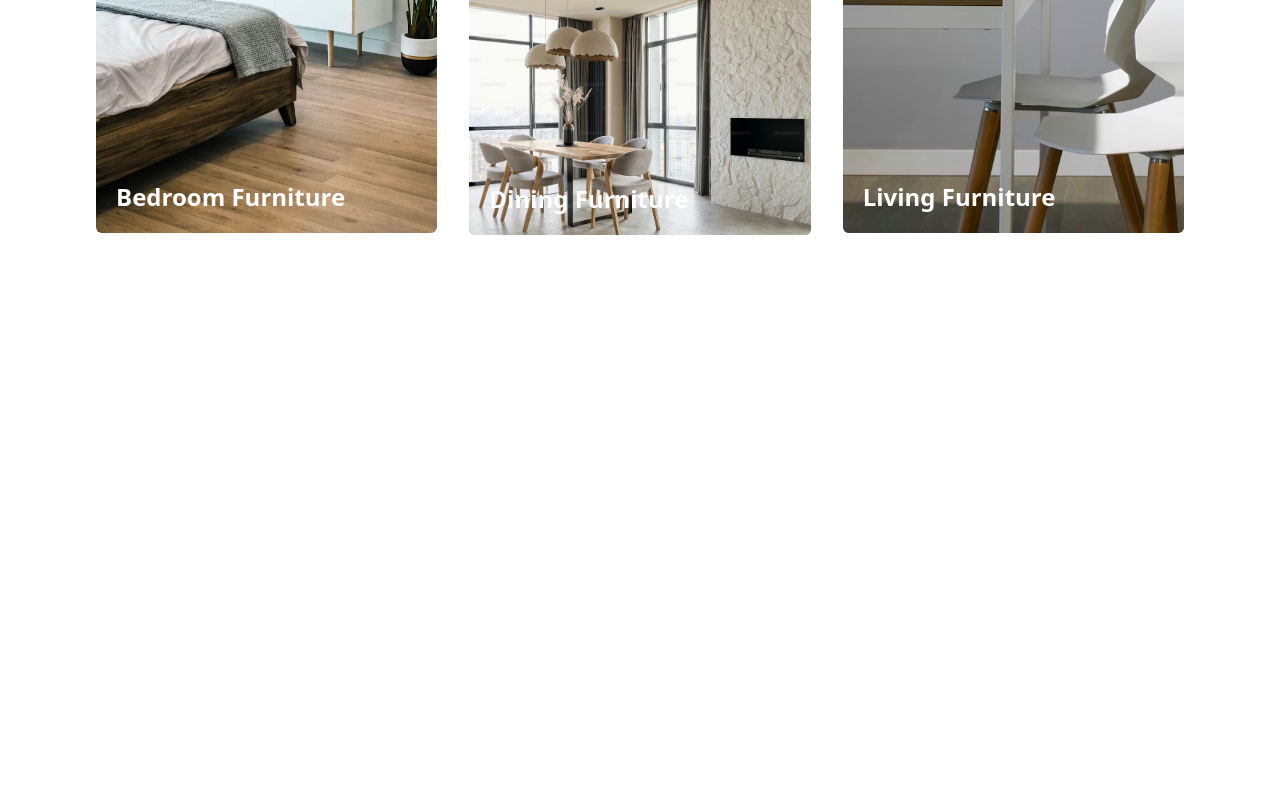
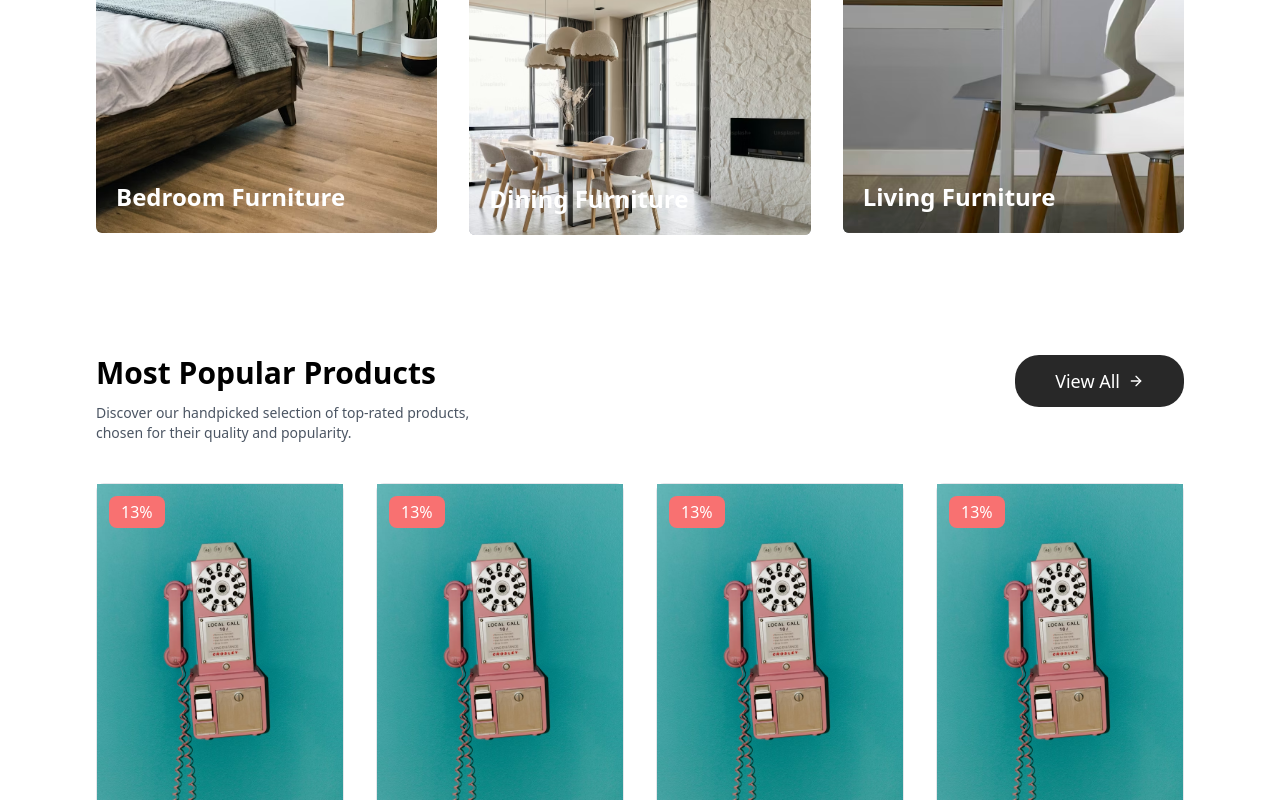
Before and after one commit to Sanju2056/my-commerce, a React (Vite) app: page / in a window 1280 px wide. Shown: the part 2000-2800 px from the top of the page. Before the commit the page ends 2355 px from the top, so only its background shows below. Built offline with nearby package versions, Linux system fonts and the light colour scheme.

Commit message:
Feat : Most Popular Product completed and responsive

```diff
--- a/src/pages/HomePage/HomePage.tsx
+++ b/src/pages/HomePage/HomePage.tsx
@@ -1,5 +1,6 @@
 import FeatureProduct from "../HomePageComponents/FeaturedProduct/FeatureProduct"
 import Hero from "../HomePageComponents/Hero/Hero"
+import MostPopularProduct from "../HomePageComponents/MostPopularProduct/MostPopularProduct"
 import RangeofCategories from "../HomePageComponents/RangeOfCategories/RangeofCategories"
 
 const HomePage = () => {
@@ -9,6 +10,7 @@ const HomePage = () => {
       <div className="flex flex-col gap-10 ">
         <FeatureProduct/>
         <RangeofCategories/>
+        <MostPopularProduct/>
         <div></div>
       </div>
     </div>
--- a/src/pages/HomePageComponents/FeaturedProduct/FeatureProduct.tsx
+++ b/src/pages/HomePageComponents/FeaturedProduct/FeatureProduct.tsx
@@ -2,7 +2,7 @@ import { products } from "../../../static";
 
 const FeatureProduct = () => {
   return (
-    <div className="py-14  px-5 md:px-12 lg:py-20 lg:px-24 bg-gray-100">
+    <div className="py-14  px-5 md:px-12 lg:py-20 lg:px-24 ">
       <div className="flex flex-col md:flex-row md:justify-between   md:items-top mb-7 md:mb-10">
         <h2 className="text-2xl lg:text-3xl font-bold mb-1 md:mb-0">
           Featured Products
@@ -19,7 +19,7 @@ const FeatureProduct = () => {
         {products.map((item) => (
           <div
             key={item.id}
-            className=" bg-white relative min-w-[100%] md:min-w-[40%] lg:min-w-[25%]  xl:min-w-[20%] flex-shrink-0 flex flex-col border rounded-lg overflow-hidden"
+            className=" bg-white relative min-w-[80%] md:min-w-[45%] lg:min-w-[25%]  xl:min-w-[20%] flex-shrink-0 flex flex-col border rounded-lg overflow-hidden"
           >
             <div className="h-80">
               <img
--- /dev/null
+++ b/src/pages/HomePageComponents/MostPopularProduct/MostPopularProduct.tsx
@@ -0,0 +1,93 @@
+import { ArrowRight } from "lucide-react";
+import { products } from "../../../static";
+
+const MostPopularProduct = () => {
+  return (
+    <div>
+      <div className="pb-14 px-5 md:px-12 lg:pb-20 lg:px-24 ">
+        {/* Header */}
+        <div className="flex flex-col md:flex-row md:justify-between md:items-top mb-7 md:mb-10">
+          <div className="flex flex-col gap-3">
+            <h2 className="text-2xl lg:text-3xl font-bold">
+              Most Popular Products
+            </h2>
+
+            <p className="text-sm text-gray-600 w-64 lg:w-96">
+              Discover our handpicked selection of top-rated products, chosen
+              for their quality and popularity.
+            </p>
+          </div>
+
+          <div className="flex justify-center gap-2 h-max px-10 text-lg cursor-pointer py-3 rounded-[24px] items-center bg-[#282828] text-white font-medium">
+            View All
+            <ArrowRight className="size-4" />
+          </div>
+        </div>
+
+        {/* Products Grid */}
+        {/* <div className="grid grid-cols-1 md:grid-cols-2 lg:grid-cols-4 gap-8">
+          {products.map((item) => (
+            <div
+              key={item.id}
+              className="bg-white relative flex flex-col border rounded-lg"
+            >
+              <div className="h-80">
+                <img
+                  src={item.image}
+                  className="w-full h-full object-cover"
+                  alt={item.name}
+                />
+              </div>
+
+              <div className="bg-red-400 text-white px-3 py-1 absolute rounded-lg top-3 left-3">
+                13%
+              </div>
+
+              <div className="pl-3 py-4 flex flex-col gap-2">
+                <h3 className="text-lg font-medium text-gray-600">
+                  {item.name}
+                </h3>
+                <p className="text-sm text-gray-500">{item.description}</p>
+                <p className="text-xl text-gray-800 font-semibold">
+                  ${item.price}
+                </p>
+              </div>
+            </div>
+          ))}
+        </div> */}
+        <div className="flex lg:grid lg:grid-cols-4 gap-8 overflow-x-auto lg:overflow-visible scroll-smooth no-scrollbar">
+          {products.map((item) => (
+            <div
+              key={item.id}
+              className="bg-white relative min-w-[80%] md:min-w-[45%] lg:min-w-0 flex flex-col border rounded-lg flex-shrink-0"
+            >
+              <div className="h-80">
+                <img
+                  src={item.image}
+                  className="w-full h-full object-cover"
+                  alt={item.name}
+                />
+              </div>
+
+              <div className="bg-red-400 text-white px-3 py-1 absolute rounded-lg top-3 left-3">
+                13%
+              </div>
+
+              <div className="pl-3 py-4 flex flex-col gap-2">
+                <h3 className="text-lg font-medium text-gray-600">
+                  {item.name}
+                </h3>
+                <p className="text-sm text-gray-500">{item.description}</p>
+                <p className="text-xl text-gray-800 font-semibold">
+                  ${item.price}
+                </p>
+              </div>
+            </div>
+          ))}
+        </div>
+      </div>
+    </div>
+  );
+};
+
+export default MostPopularProduct;
--- a/src/static/index.ts
+++ b/src/static/index.ts
@@ -83,20 +83,6 @@ const products = [
     description: "High precision with RGB lighting",
     price: 45.99,
     image: Product,
-  },
-  {
-    id: 9,
-    name: "Water Bottle",
-    description: "Insulated stainless steel bottle",
-    price: 19.99,
-    image: Product,
-  },
-  {
-    id: 10,
-    name: "Desk Lamp",
-    description: "LED lamp with adjustable brightness",
-    price: 34.99,
-    image: Product,
-  },
+  }
 ];
 export { navBarData, headerData, products };
```
